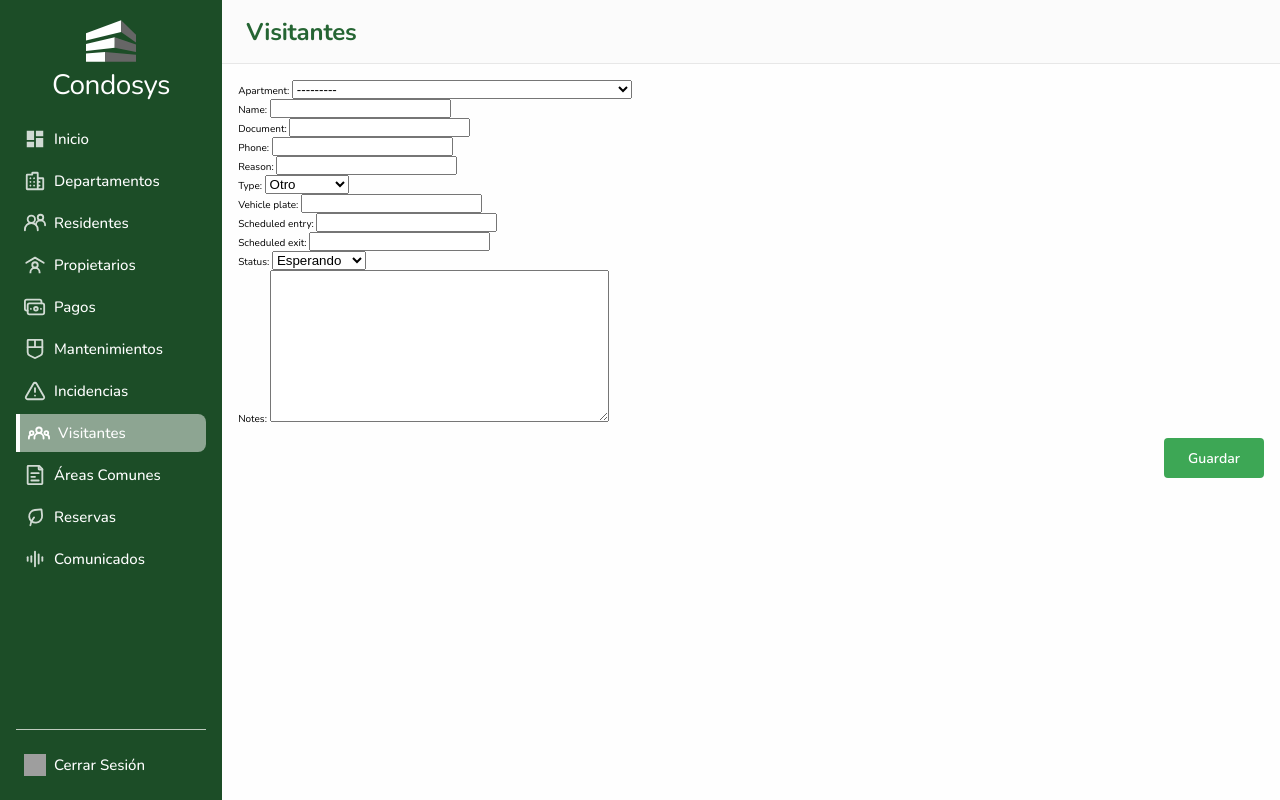
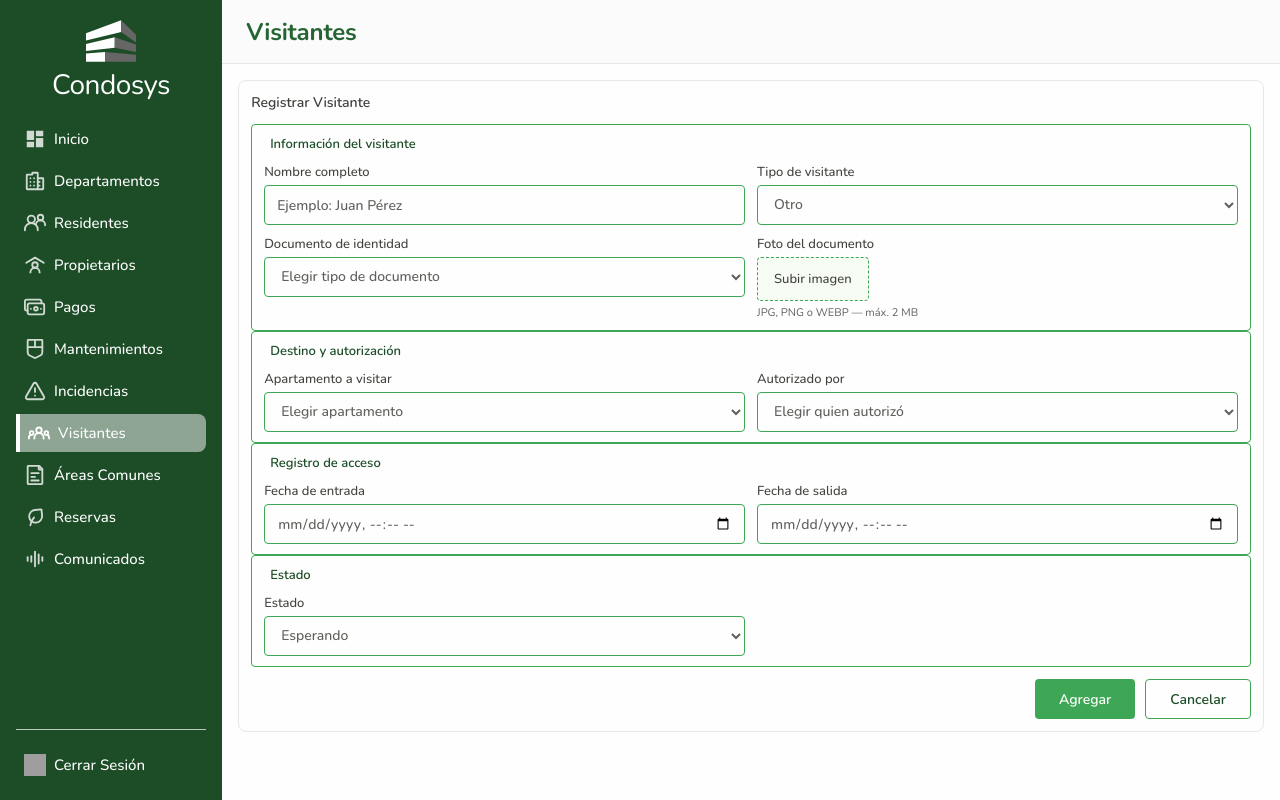
Before and after one commit to JMJ0331/condosys, a Django app: page /visitantes/ in a window 1280 px wide. Run offline with Django 4.2, Linux system fonts and the light colour scheme; tables that the repository leaves empty hold one stand-in row (values such as "Sample post"); grey boxes are pictures that could not be loaded.

Commit message:
add: implementé el módulo de visitantes con tipo de documento, foto del documento, autorizado por y registro de acceso

```diff
--- a/condosys/visitors/admin.py
+++ b/condosys/visitors/admin.py
@@ -10,7 +10,7 @@ class VisitorAdmin(admin.ModelAdmin):
     readonly_fields = ('created_at', 'updated_at', 'actual_entry', 'actual_exit')
     ordering = ('-scheduled_entry',)
     fieldsets = (
-        ('Visitor Info', {'fields': ('name', 'document', 'phone', 'type')}),
+        ('Visitor Info', {'fields': ('name', 'document_type', 'document', 'document_image', 'phone', 'type')}),
         ('Apartment & Registration', {'fields': ('apartment', 'registered_by')}),
         ('Schedule', {'fields': ('scheduled_entry', 'scheduled_exit', 'actual_entry', 'actual_exit')}),
         ('Authorization', {'fields': ('status', 'authorized_by', 'reason', 'vehicle_plate', 'notes')}),
--- a/condosys/visitors/forms.py
+++ b/condosys/visitors/forms.py
@@ -1,12 +1,114 @@
 from django import forms
+from django.core.exceptions import ValidationError
+from django.utils import timezone
+from accounts.models import User
+from structure.models import Apartment
 from .models import Visitor
+
+TIPOS_DOCUMENTO = ('.jpg', '.jpeg', '.png', '.webp')
+MAX_DOCUMENTO_MB = 2
 
 
 class VisitorForm(forms.ModelForm):
+    # Fecha de entrada y salida por separado (el modelo guarda
+    # scheduled_entry/scheduled_exit).
+    fecha_entrada = forms.DateTimeField(
+        label='Fecha de entrada',
+        widget=forms.DateTimeInput(attrs={
+            'type': 'datetime-local',
+            'class': 'campo-entrada',
+            'placeholder': 'mm/dd/yyyy --:--',
+        }),
+    )
+    fecha_salida = forms.DateTimeField(
+        label='Fecha de salida',
+        required=False,
+        widget=forms.DateTimeInput(attrs={
+            'type': 'datetime-local',
+            'class': 'campo-entrada',
+            'placeholder': 'mm/dd/yyyy --:--',
+        }),
+    )
+
     class Meta:
         model = Visitor
         fields = [
-            'apartment', 'name', 'document', 'phone',
-            'reason', 'type', 'vehicle_plate', 'scheduled_entry',
-            'scheduled_exit', 'status', 'notes',
+            'name', 'type', 'document_type', 'document_image',
+            'apartment', 'authorized_by', 'status',
         ]
+        widgets = {
+            'name': forms.TextInput(attrs={
+                'class': 'campo-entrada',
+                'placeholder': 'Ejemplo: Juan Pérez',
+            }),
+            'type': forms.Select(attrs={'class': 'campo-seleccion'}),
+            'document_type': forms.Select(attrs={'class': 'campo-seleccion'}),
+            'document_image': forms.ClearableFileInput(attrs={
+                'class': 'campo-entrada',
+                'accept': 'image/jpeg,image/png,image/webp',
+                'data-documento-visitante': '',
+            }),
+            'apartment': forms.Select(attrs={'class': 'campo-seleccion'}),
+            'authorized_by': forms.Select(attrs={'class': 'campo-seleccion'}),
+            'status': forms.Select(attrs={'class': 'campo-seleccion'}),
+        }
+
+        labels = {
+            'name': 'Nombre completo',
+            'type': 'Tipo de visitante',
+            'document_type': 'Documento de identidad',
+            'document_image': 'Foto del documento',
+            'apartment': 'Apartamento a visitar',
+            'authorized_by': 'Autorizado por',
+            'status': 'Estado',
+        }
+
+    def __init__(self, *args, **kwargs):
+        super().__init__(*args, **kwargs)
+        # Solo apartamentos activos para registrar visitas.
+        self.fields['apartment'].queryset = (
+            Apartment.objects.filter(is_active=True).select_related('building')
+        )
+        self.fields['apartment'].empty_label = 'Elegir apartamento'
+        self.fields['authorized_by'].queryset = User.objects.filter(is_active=True)
+        self.fields['authorized_by'].empty_label = 'Elegir quien autorizó'
+        # Opciones "placeholder" al inicio de cada dropdown de opciones fijas.
+        self.fields['type'].choices = [('', 'Elegir tipo de visitante')] + list(self.fields['type'].choices)
+        self.fields['document_type'].choices = [('', 'Elegir tipo de documento')] + list(self.fields['document_type'].choices)
+        self.fields['status'].choices = [('', 'Elegir estado')] + list(self.fields['status'].choices)
+
+    def clean_document_image(self):
+        archivo = self.cleaned_data.get('document_image')
+        if not archivo:
+            return archivo
+        if archivo.size > MAX_DOCUMENTO_MB * 1024 * 1024:
+            raise ValidationError(f'El archivo supera el límite de {MAX_DOCUMENTO_MB} MB.')
+        extension = f'.{archivo.name.rsplit(".", 1)[-1].lower()}'
+        if extension not in TIPOS_DOCUMENTO:
+            raise ValidationError('Formato no permitido. Usa JPG, PNG o WEBP.')
+        return archivo
+
+    def clean(self):
+        cleaned_data = super().clean()
+        fecha_entrada = cleaned_data.get('fecha_entrada')
+        fecha_salida = cleaned_data.get('fecha_salida')
+
+        if fecha_entrada:
+            if timezone.is_naive(fecha_entrada):
+                fecha_entrada = timezone.make_aware(fecha_entrada)
+            cleaned_data['scheduled_entry'] = fecha_entrada
+        if fecha_salida:
+            if timezone.is_naive(fecha_salida):
+                fecha_salida = timezone.make_aware(fecha_salida)
+            if fecha_entrada and fecha_salida <= fecha_entrada:
+                self.add_error('fecha_salida', 'La fecha de salida debe ser posterior a la de entrada.')
+            cleaned_data['scheduled_exit'] = fecha_salida
+        return cleaned_data
+
+    def save(self, commit=True):
+        visitante = super().save(commit=False)
+        visitante.scheduled_entry = self.cleaned_data['scheduled_entry']
+        visitante.scheduled_exit = self.cleaned_data.get('scheduled_exit')
+        if commit:
+            visitante.save()
+        return visitante
--- a/condosys/visitors/models.py
+++ b/condosys/visitors/models.py
@@ -20,6 +20,13 @@ class Visitor(models.Model):
         ('other', 'Otro'),
     )
 
+    DOCUMENT_TYPE_CHOICES = (
+        ('cedula', 'Cédula'),
+        ('pasaporte', 'Pasaporte'),
+        ('licencia', 'Licencia de conducir'),
+        ('otro', 'Otro'),
+    )
+
     STATUS_CHOICES = (
         ('pending', 'Esperando'),
         ('authorized', 'Autorizado'),
@@ -34,6 +41,8 @@ class Visitor(models.Model):
 
     name = models.CharField(max_length=100)
     document = models.CharField(max_length=50, blank=True, null=True)
+    document_type = models.CharField(max_length=20, choices=DOCUMENT_TYPE_CHOICES, blank=True, null=True)
+    document_image = models.FileField(upload_to='visitantes/', blank=True, null=True)
     phone = models.CharField(max_length=20, blank=True, null=True)
     reason = models.CharField(max_length=100, blank=True, null=True)
     type = models.CharField(max_length=30, choices=TYPE_CHOICES, default='other')
--- a/condosys/visitors/serializers.py
+++ b/condosys/visitors/serializers.py
@@ -8,11 +8,13 @@ class VisitorSerializer(serializers.ModelSerializer):
     registered_by_email = serializers.CharField(source='registered_by.email', read_only=True)
     authorized_by_email = serializers.CharField(source='authorized_by.email', read_only=True, allow_null=True)
     apartment_name = serializers.CharField(source='apartment.name', read_only=True)
+    document_type_display = serializers.CharField(source='get_document_type_display', read_only=True)
 
     class Meta:
         model = Visitor
         fields = [
             'id', 'apartment', 'apartment_name', 'name', 'document',
+            'document_type', 'document_type_display', 'document_image',
             'phone', 'reason', 'type', 'vehicle_plate',
             'registered_by', 'registered_by_email',
             'scheduled_entry', 'scheduled_exit',
--- a/condosys/visitors/templates/visitors/index.html
+++ b/condosys/visitors/templates/visitors/index.html
@@ -1,12 +1,97 @@
-{% extends 'base.html' %} {% block mini-cards %}
+{% extends 'base.html' %}
+{% block mini-cards %}
 {% include "componentes/header.html" with nombre_modulo=module_name %}
 <main class="container-main-side2">
-  <form method="post" action="{% url 'crear_visitante' %}">
-    {% csrf_token %}
-    {{ form_visitor.as_p }}
-    <div class="pie-formulario">
-      <button type="submit">Guardar</button>
+
+  <div class="panel-acciones">
+    <div class="acciones">
+      <h3>Registrar Visitante</h3>
+
+      <form method="post" action="{% url 'crear_visitante' %}" enctype="multipart/form-data">
+        {% csrf_token %}
+        {{ form_visitor.non_field_errors }}
+
+        <div class="seccion-formulario">
+          <legend>Información del visitante</legend>
+          <div class="fila-formulario">
+            <div class="campo-formulario">
+              <label for="{{ form_visitor.name.id_for_label }}">{{ form_visitor.name.label }}</label>
+              {{ form_visitor.name }}
+              {{ form_visitor.name.errors }}
+            </div>
+            <div class="campo-formulario">
+              <label for="{{ form_visitor.type.id_for_label }}">{{ form_visitor.type.label }}</label>
+              {{ form_visitor.type }}
+              {{ form_visitor.type.errors }}
+            </div>
+          </div>
+          <div class="fila-formulario">
+            <div class="campo-formulario">
+              <label for="{{ form_visitor.document_type.id_for_label }}">{{ form_visitor.document_type.label }}</label>
+              {{ form_visitor.document_type }}
+              {{ form_visitor.document_type.errors }}
+            </div>
+            <div class="campo-formulario">
+              <label for="{{ form_visitor.document_image.id_for_label }}">{{ form_visitor.document_image.label }}</label>
+              <label class="btn-subir-archivo" for="{{ form_visitor.document_image.id_for_label }}">
+                {{ form_visitor.document_image }}
+                <span class="texto-boton-archivo" data-texto-archivo>Subir imagen</span>
+              </label>
+              <small class="ayuda-formulario" data-ayuda-foto>JPG, PNG o WEBP — máx. 2 MB</small>
+              {{ form_visitor.document_image.errors }}
+            </div>
+          </div>
+        </div>
+
+        <div class="seccion-formulario">
+          <legend>Destino y autorización</legend>
+          <div class="fila-formulario">
+            <div class="campo-formulario">
+              <label for="{{ form_visitor.apartment.id_for_label }}">{{ form_visitor.apartment.label }}</label>
+              {{ form_visitor.apartment }}
+              {{ form_visitor.apartment.errors }}
+            </div>
+            <div class="campo-formulario">
+              <label for="{{ form_visitor.authorized_by.id_for_label }}">{{ form_visitor.authorized_by.label }}</label>
+              {{ form_visitor.authorized_by }}
+              {{ form_visitor.authorized_by.errors }}
+            </div>
+          </div>
+        </div>
+
+        <div class="seccion-formulario">
+          <legend>Registro de acceso</legend>
+          <div class="fila-formulario">
+            <div class="campo-formulario">
+              <label for="{{ form_visitor.fecha_entrada.id_for_label }}">{{ form_visitor.fecha_entrada.label }}</label>
+              {{ form_visitor.fecha_entrada }}
+              {{ form_visitor.fecha_entrada.errors }}
+            </div>
+            <div class="campo-formulario">
+              <label for="{{ form_visitor.fecha_salida.id_for_label }}">{{ form_visitor.fecha_salida.label }}</label>
+              {{ form_visitor.fecha_salida }}
+              {{ form_visitor.fecha_salida.errors }}
+            </div>
+          </div>
+        </div>
+
+        <div class="seccion-formulario">
+          <legend>Estado</legend>
+          <div class="fila-formulario">
+            <div class="campo-formulario">
+              <label for="{{ form_visitor.status.id_for_label }}">{{ form_visitor.status.label }}</label>
+              {{ form_visitor.status }}
+              {{ form_visitor.status.errors }}
+            </div>
+          </div>
+        </div>
+
+        <div class="pie-formulario">
+          <button type="submit">Agregar</button>
+          <button type="reset">Cancelar</button>
+        </div>
+      </form>
     </div>
-  </form>
+  </div>
 </main>
 {% endblock %}
--- a/condosys/visitors/views.py
+++ b/condosys/visitors/views.py
@@ -29,7 +29,6 @@ def crear_visitante(request):
     if form.is_valid():
         visitante = form.save(commit=False)
         visitante.registered_by = request.user
-        visitante.status = 'pending'
         visitante.save()
         messages.success(request, 'Visitante registrado correctamente.')
     else:
```
Also changed, not shown: condosys/visitors/migrations/0002_visitor_document_image_visitor_document_type.py (added).
